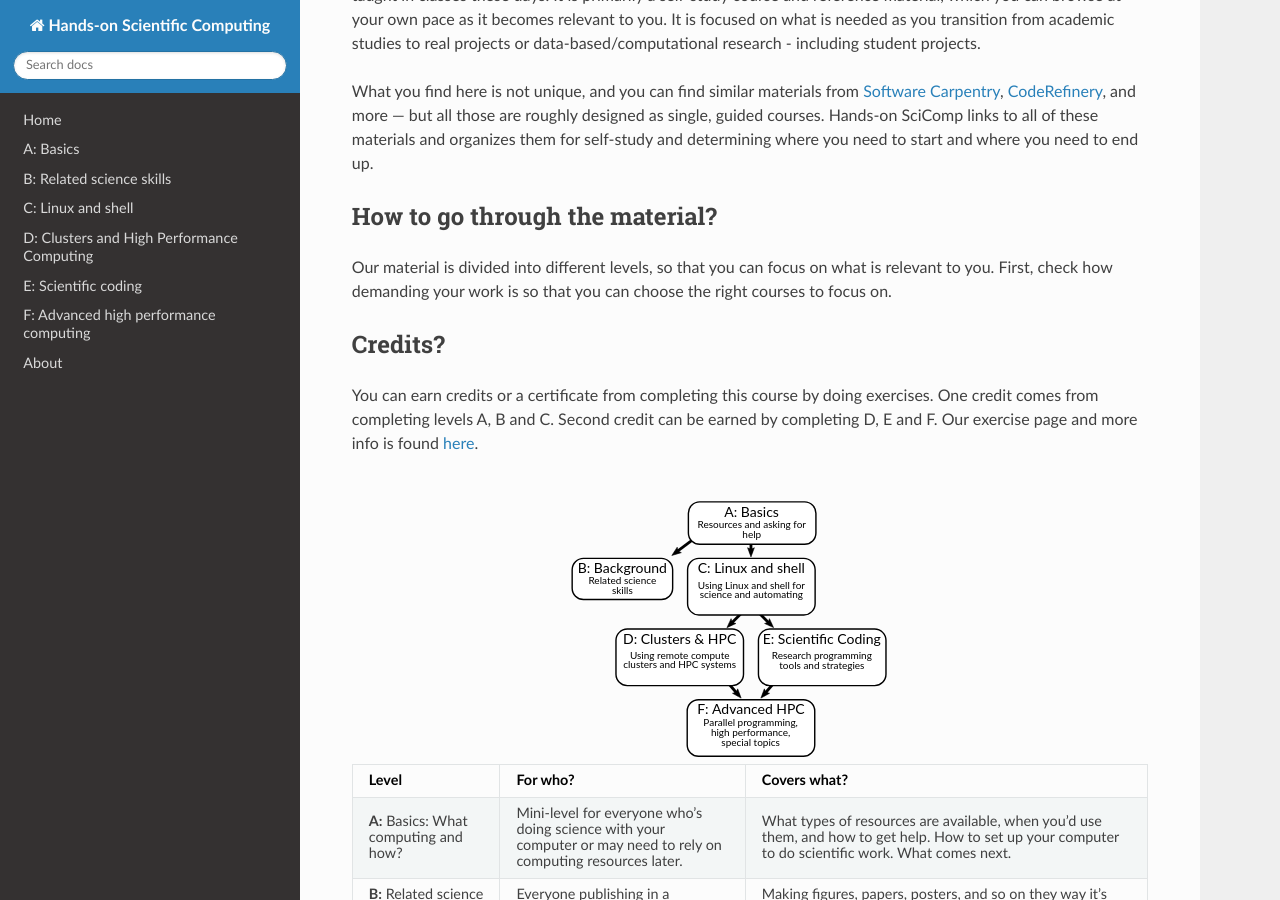
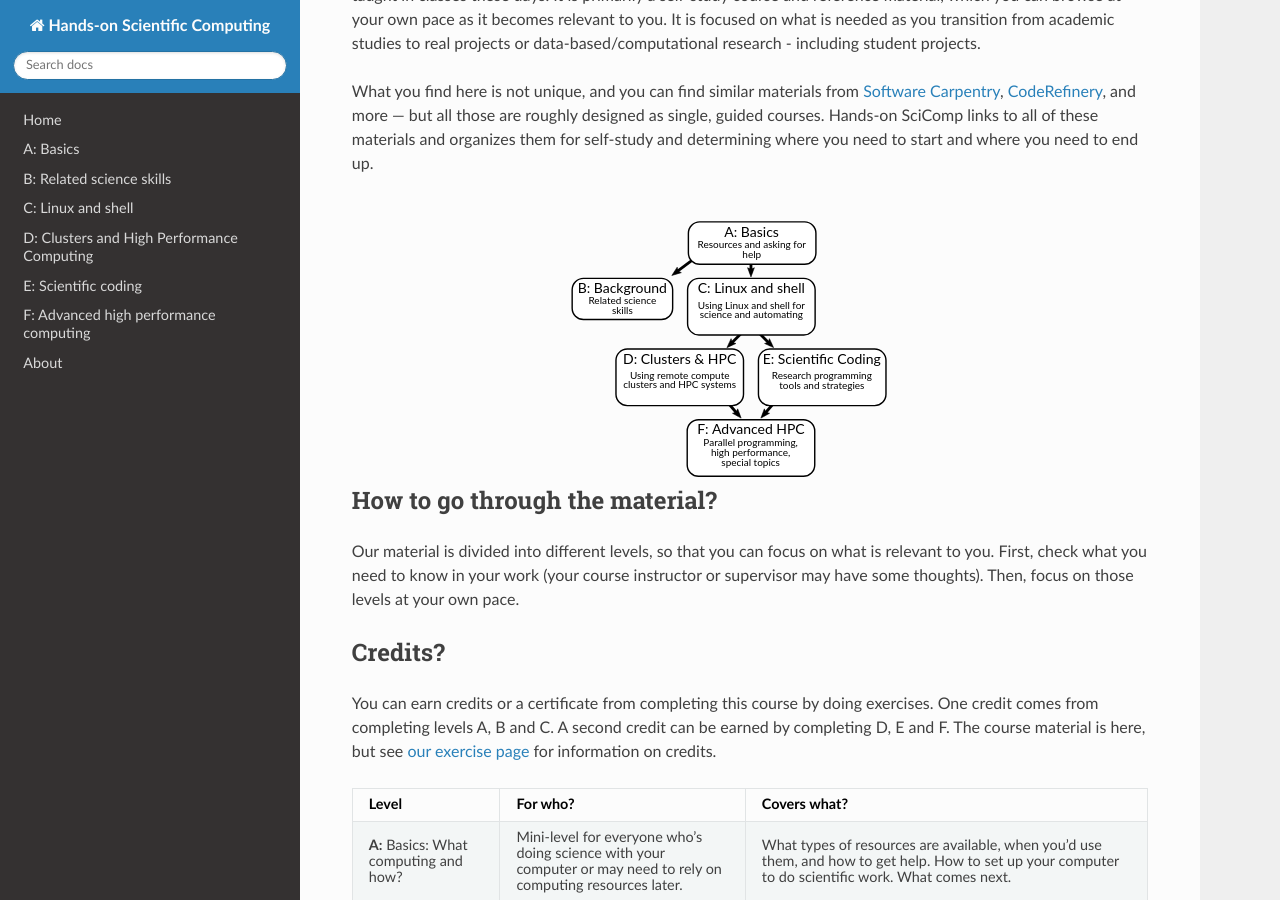
Before and after one commit to coderefinery/handsonscicomp, a Sphinx documentation site: the page built from source/index.rst, in a window 1280 px wide and 900 px high, scrolled down 256 px. Built offline with Sphinx 7.4.7 and the Read the Docs theme 2.0.0, drawn with Linux system fonts in a browser that asks for light colours.

Commit message:
source/index: Reword intro some
- Move image higher
- Minor rewordings

```diff
--- a/source/index.rst
+++ b/source/index.rst
@@ -23,26 +23,30 @@ determining where you need to start and where you need to end up.
 .. _Software Carpentry: https://software-carpentry.org
 .. _CodeRefinery: https://coderefinery.org
 
+.. image:: levels.svg
+   :align: center
+   :alt: Level dependencies
+   :scale: 75%
+
 
 How to go through the material?
 -------------------------------
 
 Our material is divided into different levels, so that you can focus
-on what is relevant to you.  First, check how
-demanding your work is so that you can choose the right courses to
-focus on.
+on what is relevant to you.  First, check what you need to know in
+your work (your course instructor or supervisor may have some
+thoughts).  Then, focus on those levels at your own pace.
 
 Credits?
 --------
 
 You can earn credits or a certificate from completing this course by doing exercises.
-One credit comes from completing levels A, B and C. Second credit can be earned by
-completing D, E and F. Our exercise page and more info is found `here <https://plus.cs.aalto.fi/CS-E4004/2020/>`_.
+One credit comes from completing levels A, B and C. A second credit can be earned by
+completing D, E and F.  The course material is here, but see `our
+exercise page <https://plus.cs.aalto.fi/CS-E4004/2020/>`__ for
+information on credits.
 
-.. image:: levels.svg
-   :align: center
-   :alt: Level dependencies
-   :scale: 75%
+
 
 
 .. list-table::
```
